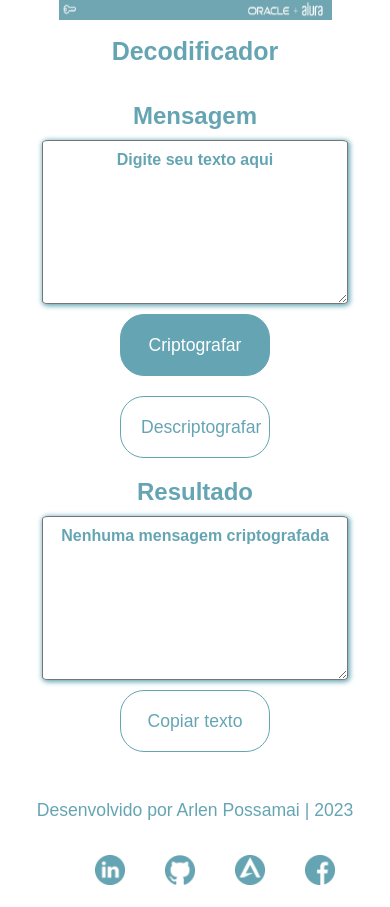
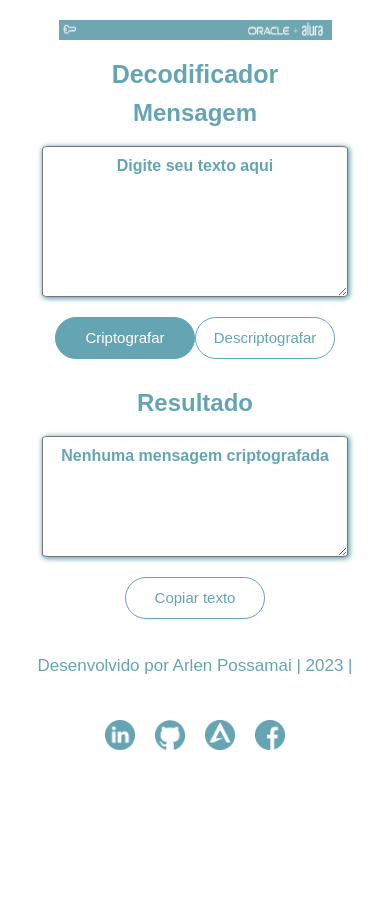
Before and after one commit to arlendev/alura-oracle-one-t4, a plain HTML site: page index.html in a window 390 px wide. After the commit the page ends 844 px from the top, so only its background shows below. Drawn offline with Linux system fonts and the light colour scheme.

Commit message:
style: update responsive

```diff
--- a/assets/css/styles.css
+++ b/assets/css/styles.css
@@ -8,6 +8,11 @@ body {
 .container {
     width: 100%;
     height: 100%;
+}
+
+.logo {
+    margin: 20px;
+    width: 70%;
 }
 
 .appName {
@@ -21,10 +26,6 @@ body {
     display: flex;
     flex-direction: column;
     align-items: center;
-}
-
-.logo {
-    width: 70%;
 }
 
 .containerMain {
@@ -48,7 +49,7 @@ body {
     font-size: 1.5rem;
     font-weight: bold;
     color: #65a5b3;
-    padding: 10px;
+    margin-bottom: 20px;
 }
 
 .inputText, .outputText {
@@ -58,7 +59,7 @@ body {
     font-size: 1.0rem;
     font-weight: bold;
     width: 80%;
-    height: 30rem;
+    height: 25rem;
     padding-top: 10px;
     border-radius: 2%;
     box-shadow: 1px 1px 5px 1px #65a5b3;
@@ -78,7 +79,7 @@ body {
 .btn {
     background-color: #fff;
     border: 1px solid #65a5b3;
-    margin: 10px;
+    margin-top: 20px;
     padding: 20px;
     border-radius: 24px;
     transition: .5s;
@@ -120,11 +121,12 @@ body {
     display: flex;
     justify-content: center;
     align-items: center;
+    padding: 0;
 }
 
 .social li {
     list-style: none;
-    margin: 0 20px;
+    padding: 10px;
 }
 
 .social img {
@@ -147,6 +149,7 @@ body {
         font-size: 25px;
         font-weight: 800;
         color: #65a5b3;
+        margin: 0;
     }
 
     .containerMain {
@@ -159,6 +162,7 @@ body {
         display: flex;
         justify-content: center;
         align-items: center;
+        height: 260px;
     }
 
     .inputText, .outputText {
@@ -166,16 +170,32 @@ body {
         height: 150px;
     }
 
+    .outputArea .labelText {
+        margin-top: 30px;
+    }
+
+    .buttonsArea {
+        display: flex;
+        justify-content: center;
+        align-items: center;
+    }
+
     .btn {
-        width: 150px;
+        display: flex;
+        justify-content: center;
+        align-items: center;
+        font-size: 15px;
+        width: 140px;
+        height: 30px;
     }
 
     .containerFooter {
         display: flex;
         flex-direction: column;
+        align-items: center;
+    }
+
+    .author p {
+        font-size: 17px;
     }
 }
-
-/* @media only screen and (max-height: 400px) {
-
-} */
--- a/index.html
+++ b/index.html
@@ -42,7 +42,7 @@
       <footer>
         <div class="containerFooter">
           <div class="author">
-            <p>Desenvolvido por Arlen Possamai | 2023</p>
+            <p>Desenvolvido por Arlen Possamai | 2023 |</p>
           </div>
           <div>
             <ul class="social">
```
